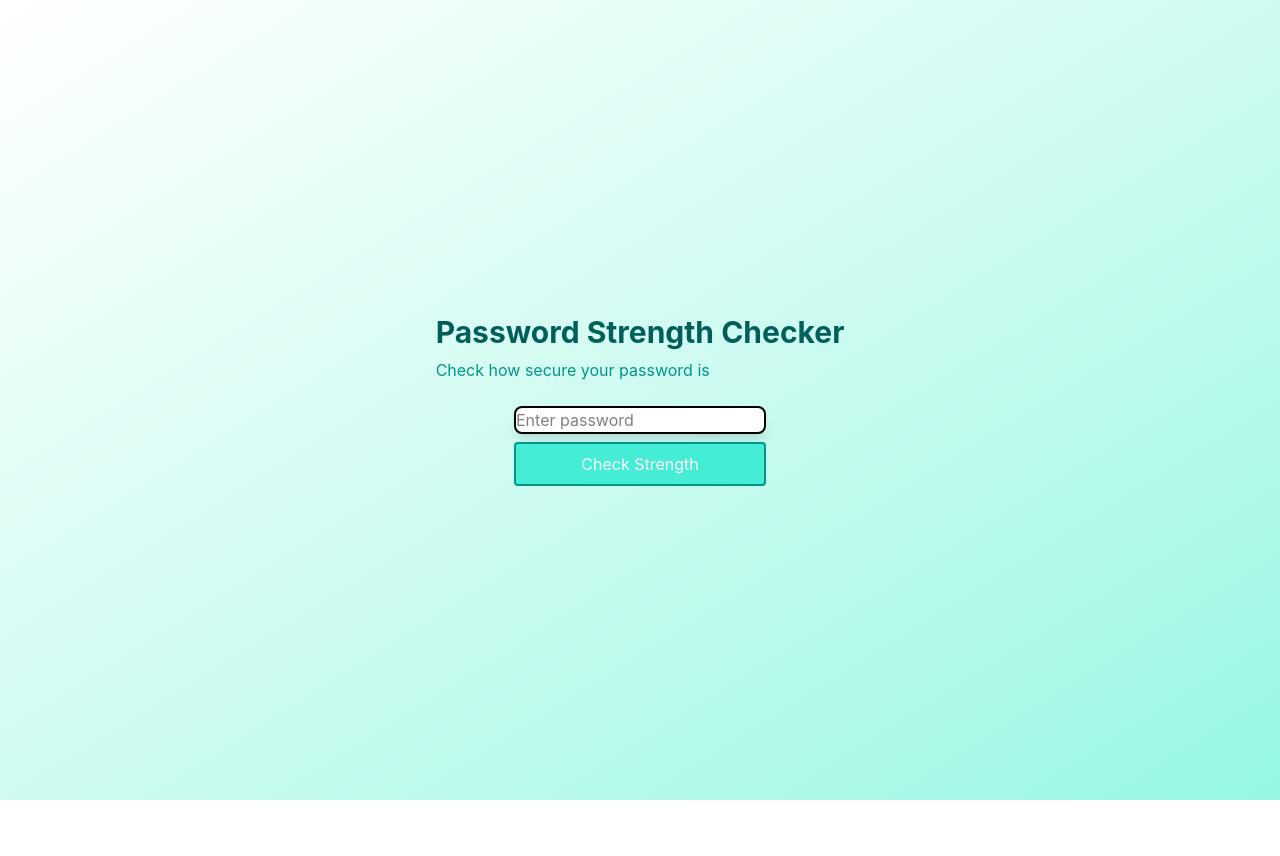
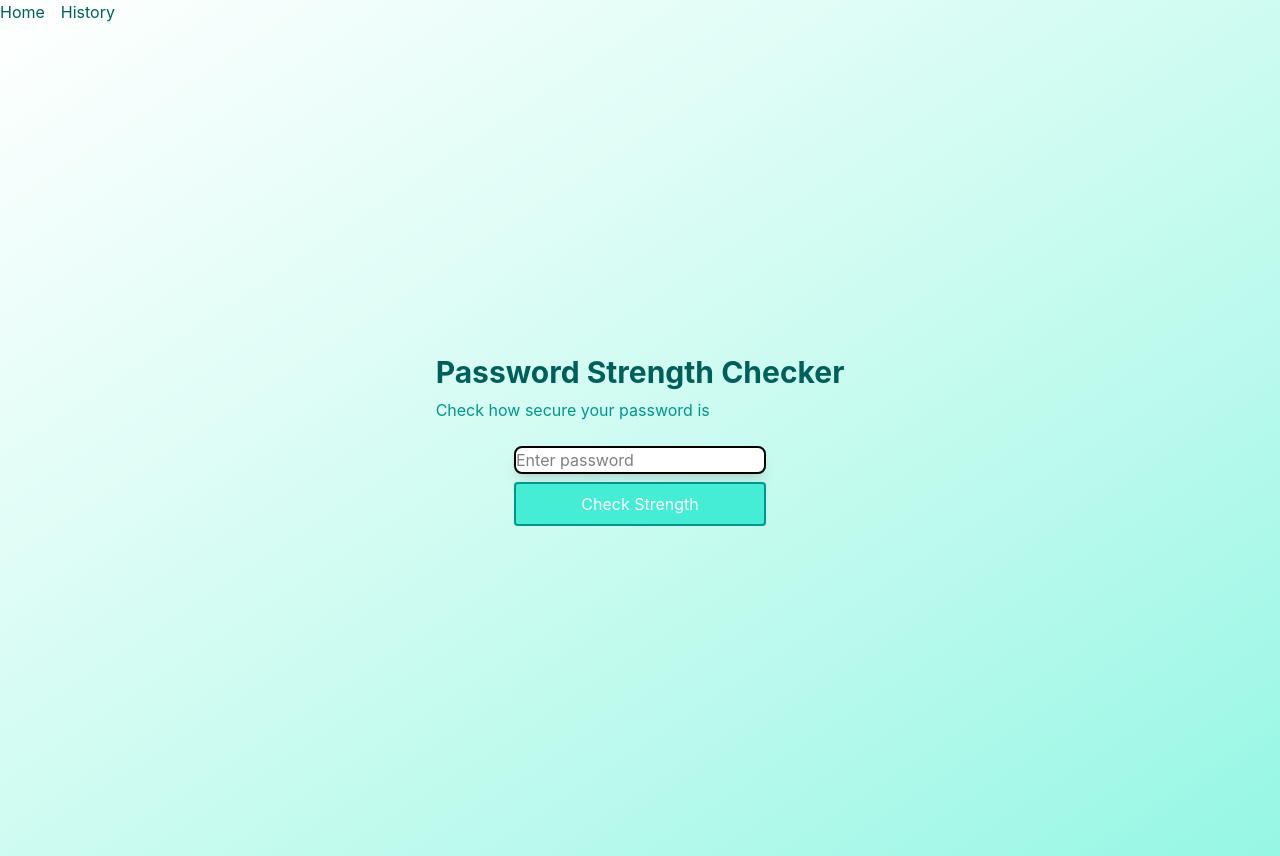
Before and after one commit to AbnerYousuf/password-strength-checker, a Vue app in the folder frontend/: page / in a window 1280 px wide. Before the commit the page ends 800 px from the top, so only its background shows below. Built offline with nearby package versions, Linux system fonts and the light colour scheme; the HTML template or start-up script is replaced by a standard one.

Commit message:
implemented router navigation with a simple notfound view

```diff
--- a/frontend/src/App.vue
+++ b/frontend/src/App.vue
@@ -1,7 +1,18 @@
 <template>
-  <HomeView />
+
+  <div class="min-h-screen bg-linear-to-br from-white to-teal-200">
+    <div> <header>
+    <nav class="flex items-center justify-between text-teal-800">
+      <ul class="flex space-x-4">
+        <li><RouterLink :to="{ name: 'home' }">Home</RouterLink></li>
+        <li><RouterLink :to="{ name: 'history' }">History</RouterLink></li>
+      </ul>
+    </nav>
+  </header>
+  </div>
+    <div class="flex items-center justify-center p-4"><RouterView /></div>
+  </div>
 </template>
 
 <script setup lang="ts">
-import HomeView from '@/views/HomeView.vue'
 </script>
--- a/frontend/src/router/index.ts
+++ b/frontend/src/router/index.ts
@@ -1,5 +1,6 @@
 import { createRouter, createWebHistory } from 'vue-router'
-import HomeView from '../views/HomeView.vue'
+import HomeView from '@/views/HomeView.vue'
+import HistoryView from '@/views/HistoryView.vue'
 
 const router = createRouter({
   history: createWebHistory(import.meta.env.BASE_URL),
@@ -9,6 +10,16 @@ const router = createRouter({
       name: 'home',
       component: HomeView,
     },
+    {
+      path: '/history',
+      name: 'history',
+      component: HistoryView,
+    },
+    {
+      path: '/:pathMatch(.*)*',
+      name: 'not-found',
+      component: () => import('@/views/NotFoundView.vue'),
+    }
   ],
 })
 
--- a/frontend/src/views/HomeView.vue
+++ b/frontend/src/views/HomeView.vue
@@ -1,6 +1,6 @@
 <template>
   <div
-    class="min-h-screen bg-linear-to-br from-white to-teal-200 flex flex-col items-center justify-center p-4"
+    class="min-h-screen flex flex-col items-center justify-center p-4"
   >
     <div><PageHeaderComponent /></div>
     <div><FormComponent /></div>
--- /dev/null
+++ b/frontend/src/views/NotFoundView.vue
@@ -0,0 +1,10 @@
+<template>
+    <div class="not-found">
+        <h1>404 - Page Not Found</h1>
+        <p>The page you're looking for doesn't exist.</p>
+        <router-link to="/">Go Home</router-link>
+    </div>
+</template>
+
+<script setup lang="ts">
+</script>
```
